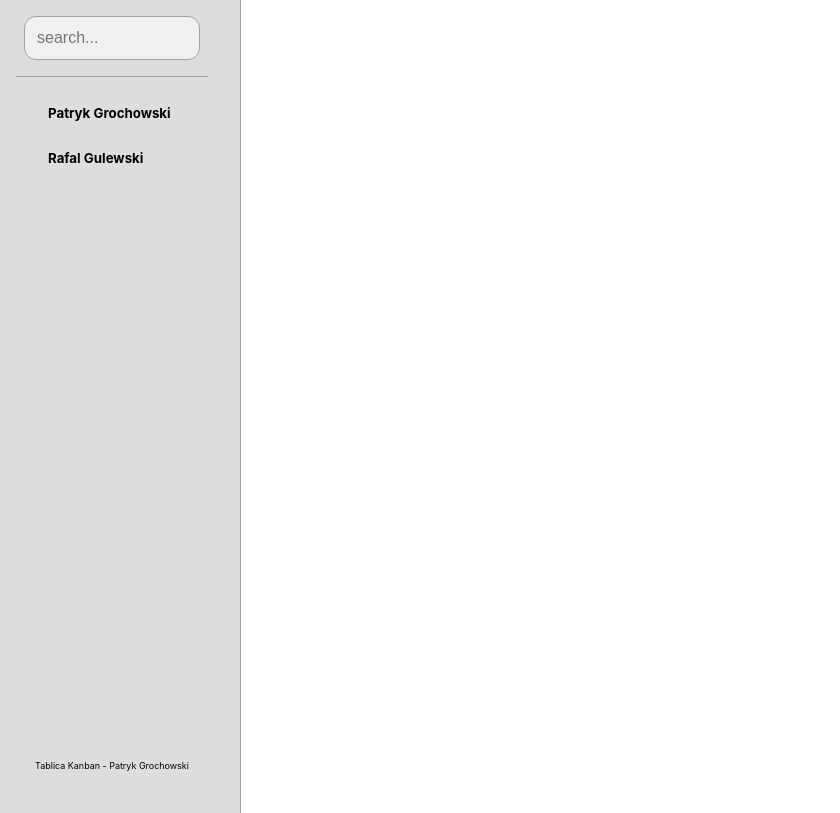
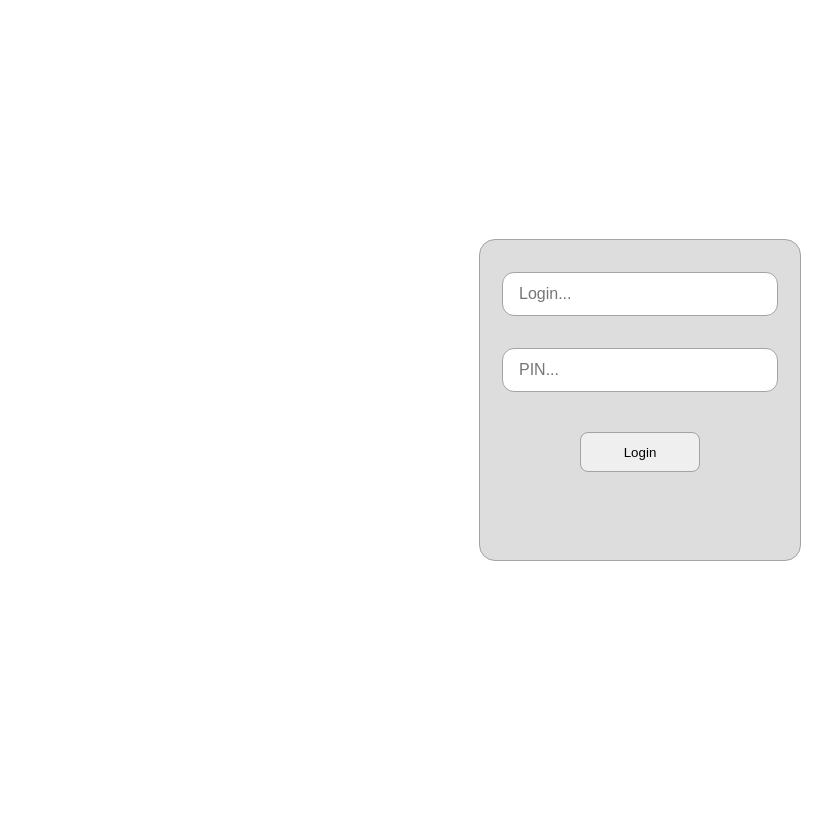
Before and after one commit to grochowp/planner, a React (Create React App) app in the folder client/: page / in a window 1280 px wide. Shown: the whole page, without its empty margins (0-840 px from the left). Built offline with nearby package versions, Linux system fonts and the light colour scheme; the HTML template or start-up script is replaced by a standard one.

Commit message:
add login page and some routes

```diff
--- a/client/src/App.js
+++ b/client/src/App.js
@@ -1,5 +1,9 @@
-import { useState, useEffect } from "react";
+import { useEffect, useState } from "react";
 import "./index.scss";
+import { SideBar } from "./SideBar";
+import { KanbanTree } from "./Routes/KanbanTree";
+import { Login } from "./Routes/Login";
+import { BrowserRouter as Router, Route, Routes } from "react-router-dom";
 
 const usersTemp = [
   {
@@ -22,86 +26,51 @@ const usersTemp = [
   },
 ];
 
+export const apps = [
+  {
+    id: 0,
+    name: "Tablica Kanban",
+    route: "/kanban",
+  },
+  {
+    id: 1,
+    name: "testApp",
+    route: "/test",
+  },
+];
+
 function App() {
-  const [activeUser, setActiveUser] = useState({});
-  return (
-    <div style={{ display: "flex" }}>
-      <SideBar activeUser={activeUser} onActiveUser={setActiveUser} />
-      {activeUser.name ? <UserCard user={activeUser} /> : ""}
-    </div>
-  );
-}
-
-function UserCard({ user }) {
-  return (
-    <div className="user-card">
-      {console.log(user)}
-      <h1 className="selected-user-card">
-        {user.name} {user.surname}
-      </h1>
-
-      <div className="tasks">
-        <h6>To do: 3</h6>
-        <h6>In progress: 3</h6>
-        <h6>Done: 3</h6>
-      </div>
-    </div>
-  );
-}
-
-function SideBar({ activeUser, onActiveUser }) {
-  const [users, setUsers] = useState(usersTemp);
-
-  const handleChangeUser = (id) => {
-    const updatedUsers = users.map((user) => ({
-      ...user,
-      active: user.id === id,
-    }));
-    onActiveUser(updatedUsers.find((user) => user.id === id));
-  };
-
-  const handleSearch = () => {
-    // TO DO
-  };
+  const [activeUser, setActiveUser] = useState();
 
   return (
-    <div className="left-side">
-      <div className="search-bar">
-        <input placeholder="search..." className="search-bar-input"></input>
-        {/* <Button onClick={handleSearch} styles={"search-bar"}>
-          Find
-        </Button> */}
+    <Router>
+      <div style={{ display: "flex" }}>
+        {activeUser ? (
+          <>
+            <SideBar activeUser={activeUser} />
+            <Routes>
+              <Route
+                path="/kanban"
+                element={<KanbanTree activeUser={activeUser} />}
+              />
+            </Routes>
+          </>
+        ) : (
+          <Routes>
+            <Route
+              path="/"
+              element={
+                <Login
+                  users={usersTemp}
+                  onSetUser={setActiveUser}
+                  onSetActiveUser={setActiveUser}
+                />
+              }
+            />
+          </Routes>
+        )}
       </div>
-      <div className="users">
-        {users.map((user) => (
-          <User
-            key={user.id}
-            user={user}
-            active={user.id === activeUser?.id}
-            changeUserFunction={handleChangeUser}
-          />
-        ))}
-      </div>
-      <div className="logo">Tablica Kanban - Patryk Grochowski</div>
-    </div>
-  );
-}
-
-function User({ user, active, changeUserFunction }) {
-  return (
-    <div
-      onClick={() => changeUserFunction(user.id)}
-      className={`user ${active ? "active" : ""}`}
-    >
-      <h5>
-        {user.name} {user.surname}
-      </h5>
-    </div>
-  );
-}
-function Button({ onClick, children, styles }) {
-  return (
-    <button className={`btn${styles ? `-${styles}` : ""}`}>{children}</button>
+    </Router>
   );
 }
 export default App;
--- /dev/null
+++ b/client/src/Button.js
@@ -0,0 +1,13 @@
+import { Link } from "react-router-dom";
+
+export function Button({ onClick, children, styles, route }) {
+  return (
+    <Link to={route}>
+      <button className={`btn${styles ? `-${styles}` : ""}`} onClick={onClick}>
+        <span>{children}</span>
+      </button>
+    </Link>
+  );
+}
+
+export default Button;
--- /dev/null
+++ b/client/src/Routes/KanbanTree.js
@@ -0,0 +1,10 @@
+import { useState } from "react";
+import { UserCard } from "../UserCard";
+
+export function KanbanTree({ activeUser }) {
+  return (
+    <div style={{ display: "flex" }}>
+      <UserCard user={activeUser} />
+    </div>
+  );
+}
--- /dev/null
+++ b/client/src/Routes/Login.js
@@ -0,0 +1,37 @@
+import React, { useState } from "react";
+import Button from "../Button";
+
+export const Login = ({ users, onSetUser }) => {
+  const [login, setLogin] = useState("");
+  const [password, setPassword] = useState("");
+
+  function handleLogin(login, password) {
+    const loggedUser = users.find(
+      (user) => user.login === login && user.password === Number(password)
+    );
+
+    if (loggedUser) onSetUser(loggedUser);
+  }
+
+  return (
+    <div className="login-page">
+      <div className="login">
+        <input
+          type="text"
+          value={login}
+          onChange={(e) => setLogin(e.target.value)}
+          placeholder="Login..."
+        ></input>
+        <input
+          type="text"
+          value={password}
+          onChange={(e) => setPassword(e.target.value)}
+          placeholder="PIN..."
+        ></input>
+        <Button onClick={() => handleLogin(login, password)} styles="login">
+          Login
+        </Button>
+      </div>
+    </div>
+  );
+};
--- /dev/null
+++ b/client/src/SideBar.js
@@ -0,0 +1,22 @@
+import { Button } from "./Button";
+import { apps } from "./App";
+
+export function SideBar({ activeUser }) {
+  return (
+    <div className="left-side">
+      <div className="search-bar">
+        <h4 className="welcome-message">Witaj, {activeUser.name}!</h4>
+      </div>
+      <div className="users">
+        {apps.map((app) => (
+          <Button key={app.id} styles="apps" route={app.route}>
+            {app.name}
+          </Button>
+        ))}
+      </div>
+      <div className="logo">Tablica Kanban - Patryk Grochowski</div>
+    </div>
+  );
+}
+
+export default SideBar;
--- /dev/null
+++ b/client/src/UserCard.js
@@ -0,0 +1,15 @@
+export function UserCard({ user }) {
+  return (
+    <div className="user-card">
+      <h1 className="selected-user-card">
+        {user.name} {user.surname}
+      </h1>
+
+      <div className="tasks">
+        <h6>To do: 3</h6>
+        <h6>In progress: 3</h6>
+        <h6>Done: 3</h6>
+      </div>
+    </div>
+  );
+}
--- a/client/src/index.scss
+++ b/client/src/index.scss
@@ -11,12 +11,14 @@ code {
   font-family: source-code-pro, Menlo, Monaco, Consolas, "Courier New",
     monospace;
 }
+$picture-path: "/pictures/kanban.jpg";
 
 $primary-main: #ddd;
 $primary-border: #a3a3a3;
 $primary-hover: #c4c3c3;
 $primary-btn-input: #f0f0f0;
 $active-user: #a09f9f;
+$primary-text: #0c0a0a;
 
 .left-side {
   background-color: $primary-main;
@@ -31,9 +33,12 @@ $active-user: #a09f9f;
 .search-bar {
   display: flex;
   border-bottom: 1px solid $primary-border;
-  padding: 0 0.5rem 1rem 0.5rem;
+  padding: 0 0 0.25rem 0;
   gap: 0.5rem;
-  height: 2.75rem;
+  height: 3rem;
+  justify-content: center;
+  font-size: 1.5rem;
+  align-items: center;
 }
 
 .search-bar-input {
@@ -55,12 +60,48 @@ $active-user: #a09f9f;
   background-color: $primary-btn-input;
 }
 
+.btn-apps {
+  position: relative;
+  width: 94%;
+  min-height: 5rem;
+  height: 10vh;
+  border-radius: 1rem;
+  border: 1px solid $primary-border;
+  cursor: pointer;
+  overflow: hidden; // Ukryj część zblurowanego obrazu, jeśli wymagane
+}
+.btn-apps::before {
+  content: "";
+  position: absolute;
+  top: 0;
+  left: 0;
+  right: 0;
+  bottom: 0;
+  background-image: url("#{$picture-path}");
+  background-size: cover;
+  filter: blur(5px); // Dodaj efekt zblurowania tylko dla tła
+}
+
+// Styl dla tekstu na środku .btn-apps
+.btn-apps span {
+  position: absolute;
+  top: 50%;
+  width: 100%;
+  left: 50%;
+  transform: translate(-50%, -50%);
+  color: $primary-text;
+  text-align: center;
+  font-size: 1.5rem;
+  text-wrap: nowrap;
+  font: 900;
+}
+
 .users {
   display: flex;
   flex-direction: column;
   min-width: 11rem;
   width: 15vw;
-  height: 80vh;
+  height: 84.5vh;
   gap: 0.3rem;
   margin: 1rem 0 0 1rem;
 }
@@ -90,7 +131,7 @@ $active-user: #a09f9f;
   align-items: center;
   width: 100%;
   gap: 0.5rem;
-  height: 8vh;
+  height: 4vh;
   white-space: nowrap;
   overflow: hidden;
   text-overflow: ellipsis;
@@ -125,3 +166,50 @@ $active-user: #a09f9f;
   /* Dodajmy padding-bottom */
   align-self: flex-end; /* Wyśrodkuj względem prawej strony */
 }
+
+.login-page {
+  display: flex;
+  justify-content: center;
+  align-items: center;
+  width: 100%;
+  height: 100vh;
+}
+.login {
+  width: 20rem;
+  height: 20rem;
+  border: 1px solid $primary-border;
+  border-radius: 1rem;
+  background-color: $primary-main;
+  display: flex;
+  flex-direction: column; // Dodane, aby elementy wewnątrz były ustawione jeden pod drugim
+  align-items: center; // Dod
+}
+
+.login input {
+  width: 80%;
+  margin: 2rem 0 0rem 0rem;
+  display: flex;
+  border: 1px solid $primary-border;
+  border-radius: 0.75rem;
+  padding-left: 1rem;
+  height: 2.5rem;
+  justify-content: center;
+  font-size: 1rem;
+  align-items: center;
+}
+
+.login input::placeholder {
+  width: 80%; // left: 0%;
+}
+.register {
+  background-color: red;
+}
+
+.btn-login {
+  margin-top: 2.5rem;
+  width: 7.5rem;
+  height: 2.5rem;
+  border: 1px solid $primary-border;
+  border-radius: 0.5rem;
+  cursor: pointer;
+}
```
Also changed, not shown: client/src/pictures/kanban.jpg (added).
